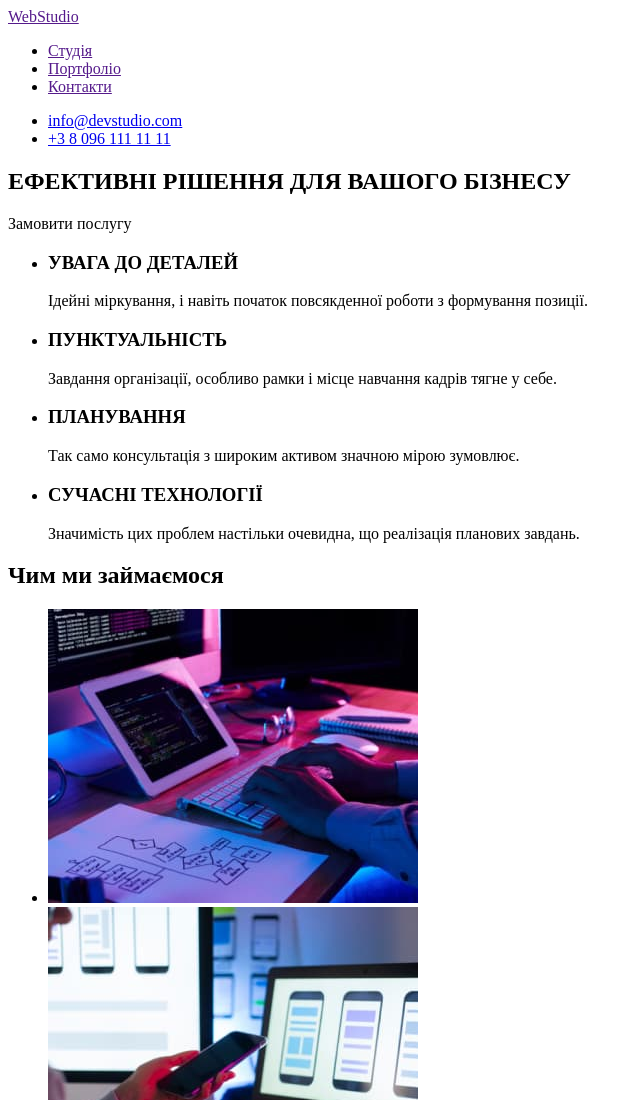
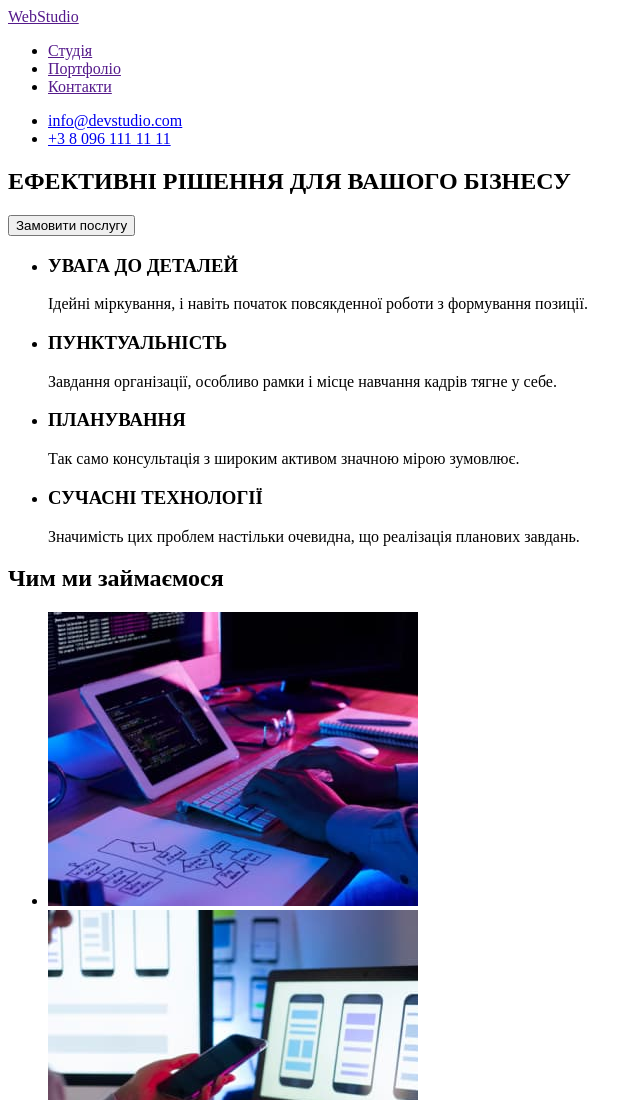
Before and after one commit to IrynaU/goit-markup-hw-01, a plain HTML site: page index.html in a window 1280 px wide. Shown: the top 1100 px of the page, without its empty margins (0-640 px from the left). Drawn offline with Linux system fonts and the light colour scheme.

Commit message:
Update index.html

```diff
--- a/index.html
+++ b/index.html
@@ -7,6 +7,7 @@
     <title>WebStudio</title>
 </head>
 <body>
+    <!--Шапка сторінки-->
     <header>
         <nav>
             <a href="">WebStudio</a>
@@ -29,7 +30,7 @@
     <main>
         <section>
             <h1>ЕФЕКТИВНІ РІШЕННЯ ДЛЯ ВАШОГО БІЗНЕСУ</h1>
-            <table>Замовити послугу</table>
+            <button type="button">Замовити послугу</button>
         </section>
         <section>
             <ul>
@@ -101,6 +102,7 @@
 
         </section>
     </main>
+    <!--Підвал Сторінки-->
     <footer>
         <section>
             <ul>
```
